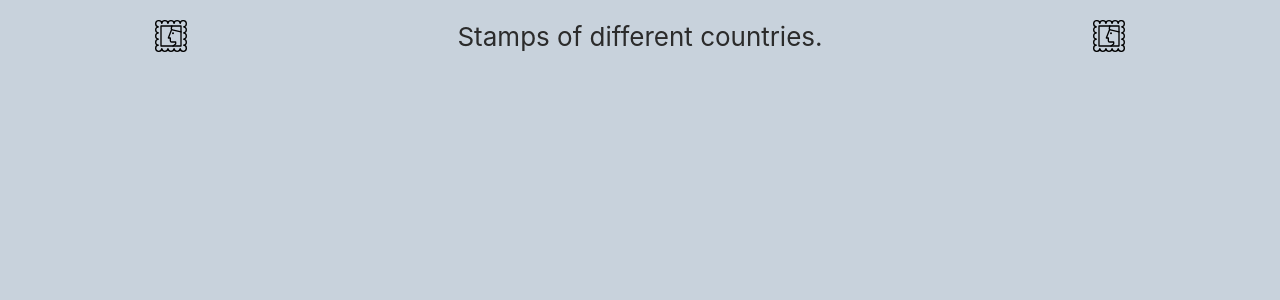
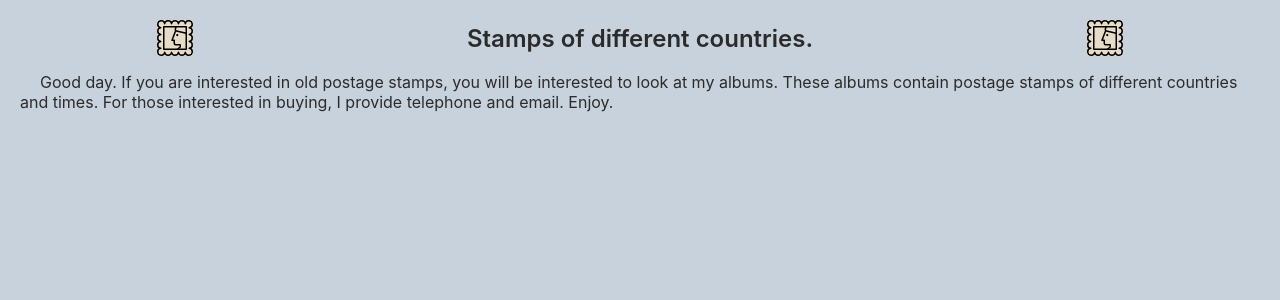
Before and after one commit to SerhiyStepanov/stamps, a React (Create React App) app: page / in a window 1280 px wide. Shown: the top 300 px of the page. Built offline with nearby package versions, Linux system fonts and the light colour scheme.

Commit message:
add text

```diff
--- a/src/Components/Header/Header.jsx
+++ b/src/Components/Header/Header.jsx
@@ -2,12 +2,20 @@ import s from "./header.module.css"
 
 export default function Header() {
     return (
+      <section>
         <div className={s.thumb}>
         <img src="stamp.svg" alt="post" className={s.stamp} />
 
-        <header className={s.header}>Stamps of different countries.</header>
+        <h4 className={s.header}>Stamps of different countries.</h4>
 
         <img src="stamp.svg" alt="post" className={s.stamp} />
+
+
       </div>
+
+      <p className={s.text}>Good day. If you are interested in old postage stamps, you will be interested to look at my albums.
+        These albums contain postage stamps of different countries and times. For those interested in buying, I provide telephone and email.
+        Enjoy.</p>
+        </section>
     )
 }
--- a/src/Components/Header/header.module.css
+++ b/src/Components/Header/header.module.css
@@ -6,11 +6,33 @@
 }
 
 .header {
-  font-size: calc(10px + 2vmin);
+  display: inline-flex;
+  margin: 0;
+  font-size: 18px;
+  font-weight: 600;
   color: var(--dark-color);
+}
+
+@media screen and (min-width: 768px) {
+  .header {
+    font-size: 24px;
+  }
 }
 
 .stamp {
   display: block;
-  width: 32px;
+  width: 28px;
+  background-color: rgb(230, 220, 200);
+  border-radius: 4px;
 }
+
+@media screen and (min-width: 768px) {
+  .stamp {
+    width: 36px;
+  }
+}
+
+.text {
+  text-indent: 20px;
+  color: var(--dark-color);
+}
--- a/src/index.css
+++ b/src/index.css
@@ -1,3 +1,5 @@
+@import-normalize;
+
 body {
   margin: 0;
   font-family: -apple-system, BlinkMacSystemFont, "Segoe UI", "Roboto", "Oxygen",
```
